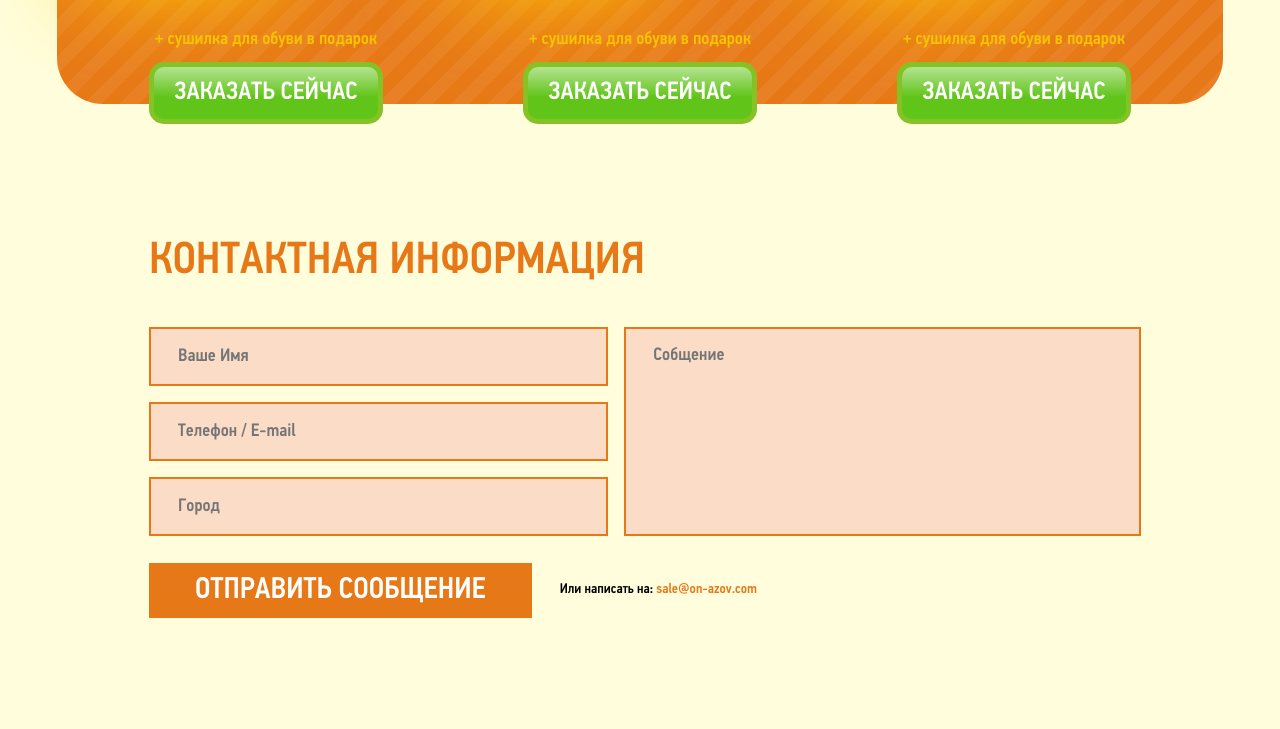
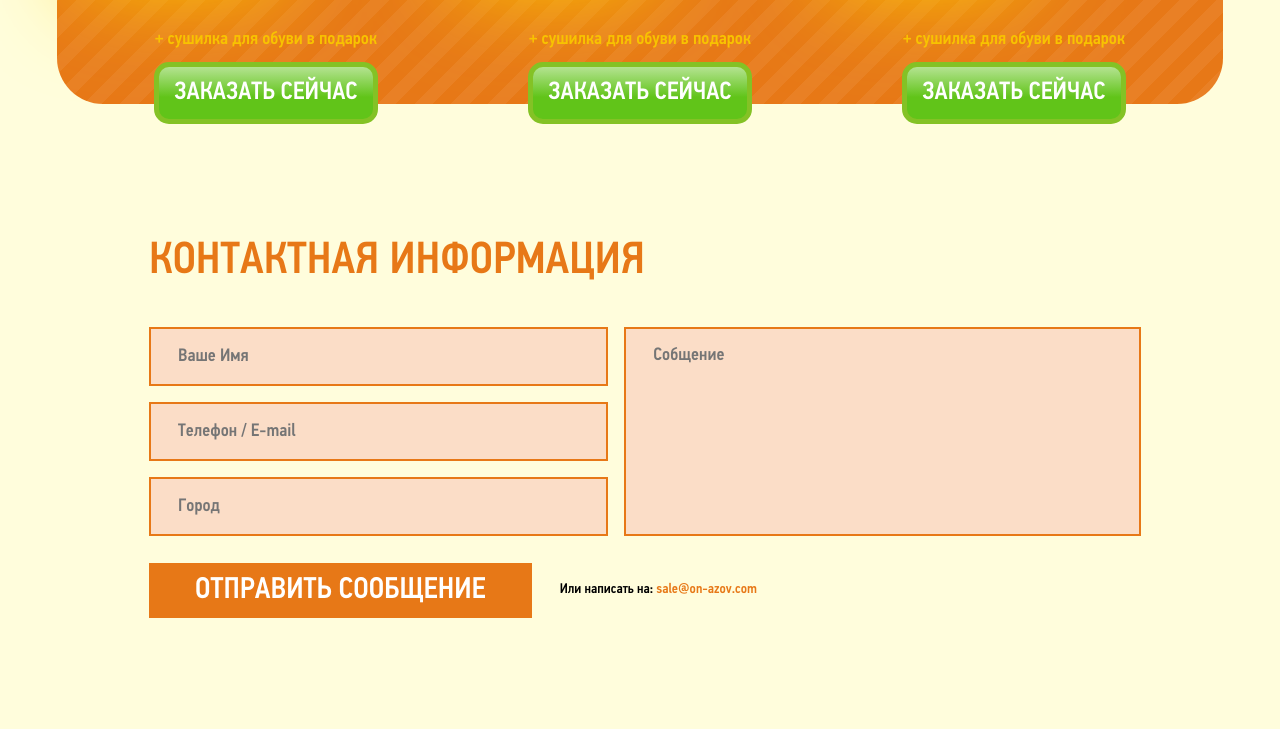
Before and after one commit to internet-store/github.io, a plain HTML site: page index.html in a window 1280 px wide. Shown: the part 3516-4245 px from the top of the page. Drawn offline with nearby package versions, Linux system fonts and the light colour scheme.

Commit message:
Update index.html

```diff
--- a/index.html
+++ b/index.html
@@ -244,7 +244,7 @@
 											<div class="price-grn">грн</div>
 										</div>
 										<p>+ сушилка для обуви в подарок</p>
-										<div class="pay-less__button buy-now-button">ЗАКАЗАТЬ СЕЙЧАС</div>
+										<button class="pay-less__button buy-now-button">ЗАКАЗАТЬ СЕЙЧАС</button>
 									</div>
 									<!-- Пункт - 2 -->
 									<div class="pay-less__second-item pay-less__item">
@@ -255,7 +255,7 @@
 											<div class="price-grn">грн</div>
 										</div>
 										<p>+ сушилка для обуви в подарок</p>
-										<div class="pay-less__button buy-now-button">ЗАКАЗАТЬ СЕЙЧАС</div>
+										<button class="pay-less__button buy-now-button">ЗАКАЗАТЬ СЕЙЧАС</button>
 									</div>
 									<!-- Пункт - 3 -->
 									<div class="pay-less__third-item pay-less__item">
@@ -266,7 +266,7 @@
 											<div class="price-grn">грн</div>
 										</div>
 										<p>+ сушилка для обуви в подарок</p>
-										<div class="pay-less__button buy-now-button">ЗАКАЗАТЬ СЕЙЧАС</div>
+										<button class="pay-less__button buy-now-button">ЗАКАЗАТЬ СЕЙЧАС</button>
 									</div>
 								</div>
 							</div>
```
